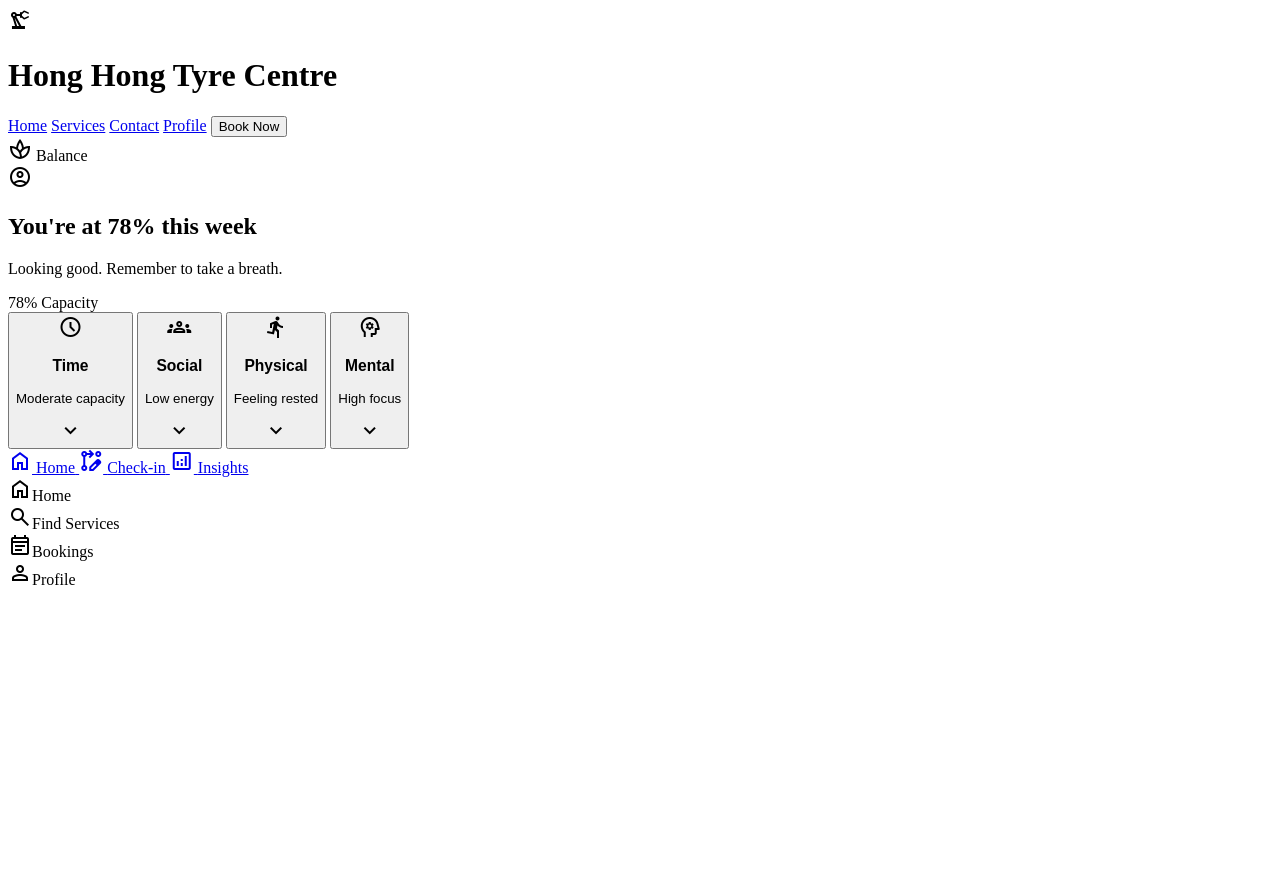
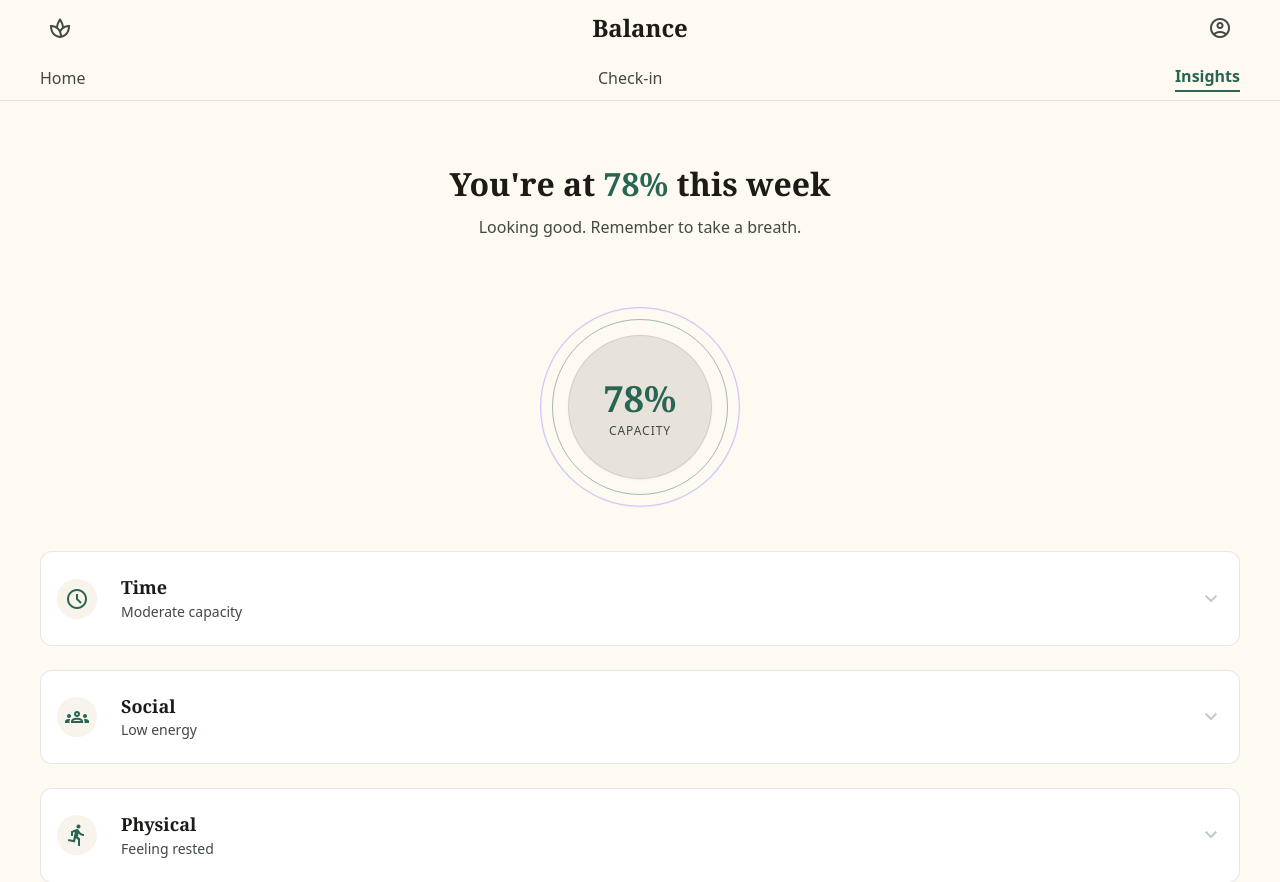
Before and after one commit to wilson-byte-vc/carry-stress-management, a Flask app: page / in a window 1280 px wide. Shown: the top 882 px of the page. Before the commit the page ends 585 px from the top, so only its background shows below. Run offline with Flask 3, Linux system fonts and the light colour scheme.

Commit message:
fixed the jinja2 template issue but the website still look crappy like bruh

```diff
--- a/templates/base.html
+++ b/templates/base.html
@@ -8,41 +8,45 @@
     <link href="https://fonts.googleapis.com/css2?family=Montserrat:wght@400;600;700;800&family=Inter:wght@400;500;600&display=swap" rel="stylesheet">
     <link href="https://fonts.googleapis.com/css2?family=Material+Symbols+Outlined:wght,FILL@100..700,0..1&display=block" rel="stylesheet">
 
-    <link rel="stylesheet" href="{{ url_for('static', filename='css/base.css') }}">
+    <link rel="stylesheet" href="{{ url_for('static', filename='css/style.css') }}">
     {% block styles %}{% endblock %}
 </head>
 
 <body>
     {% block topnav %}
-        <!-- Top navbar (same on every page) -->
-        <header class="topbar">
-            <div class="topbar-inner">
-                <div class="brand">
-                    <span class="material-symbols-outlined">precision_manufacturing</span>
-                    <h1>Hong Hong Tyre Centre</h1>
-                </div>
-                <nav class="top-nav">
-                    <a href="/">Home</a>
-                    <a href="/services">Services</a>
-                    <a href="https://wa.me/60193382970?text=Hi%20Hong%20Hong%20Tyre%20Centre%2C%20I%20have%20a%20question%20about%20my%20car." target="_blank">Contact</a>
-                    <a href="/profile">Profile</a>
-                    <button class="book-now-btn" onclick="window.location.href='/booking'">Book Now</button>
-                </nav>
-            </div>
-        </header>
+      <header class="site-header">
+        <div class="container">
+          <span class="material-symbols-outlined icon-btn" aria-label="Menu">spa</span>
+          <h1 class="text-headline-sm accent">Balance</h1>
+          <span class="material-symbols-outlined icon-btn" aria-label="Account">account_circle</span>
+        </div>
+
+        <nav class="nav-links container">
+          <a href="{{ url_for('home') }}">Home</a>
+          <a href="{{ url_for('checkin') }}">Check-in</a>
+          <a class="active" href="{{ url_for('insights') }}">Insights</a>
+        </nav>
+      </header>
     {% endblock %}
 
     <!-- Page unique content goes here -->
     {% block content %}{% endblock %}
 
     {% block bottom_nav %}
-        <!-- Bottom nav (same on every page) -->
-        <nav class="bottom-nav">
-            <div class="nav-item"><span class="material-symbols-outlined">home</span><span class="label">Home</span></div>
-            <div class="nav-item"><span class="material-symbols-outlined">search</span><span class="label">Find Services</span></div>
-            <div class="nav-item"><span class="material-symbols-outlined">event_note</span><span class="label">Bookings</span></div>
-            <div class="nav-item"><span class="material-symbols-outlined">person</span><span class="label">Profile</span></div>
-        </nav>
+      <nav class="bottom-nav">
+        <a class="bottom-nav-item" href="{{ url_for('home') }}">
+          <span class="material-symbols-outlined">home</span>
+          <span>Home</span>
+        </a>
+        <a class="bottom-nav-item active" href="{{ url_for('checkin') }}">
+          <span class="material-symbols-outlined">rebase_edit</span>
+          <span>Check-in</span>
+        </a>
+        <a class="bottom-nav-item" href="{{ url_for('insights') }}">
+          <span class="material-symbols-outlined">analytics</span>
+          <span>Insights</span>
+        </a>
+      </nav>
     {% endblock %}
 
     {% block footer %}
--- a/templates/home.html
+++ b/templates/home.html
@@ -5,15 +5,6 @@
 {% block body_class %}has-bottom-nav{% endblock %}
 
 {% block content %}
-<header class="site-header">
-  <div class="container">
-    <div class="brand">
-      <span class="material-symbols-outlined">spa</span>
-      <span class="text-headline-sm">Balance</span>
-    </div>
-    <span class="material-symbols-outlined icon-btn" aria-label="Account">account_circle</span>
-  </div>
-</header>
 
 <main class="container">
   <section class="hero">
@@ -76,18 +67,4 @@
   </section>
 </main>
 
-<nav class="bottom-nav">
-  <a class="bottom-nav-item active" href="{{ url_for('home') }}">
-    <span class="material-symbols-outlined">home</span>
-    <span>Home</span>
-  </a>
-  <a class="bottom-nav-item" href="{{ url_for('checkin') }}">
-    <span class="material-symbols-outlined">rebase_edit</span>
-    <span>Check-in</span>
-  </a>
-  <a class="bottom-nav-item" href="{{ url_for('insights') }}">
-    <span class="material-symbols-outlined">analytics</span>
-    <span>Insights</span>
-  </a>
-</nav>
 {% endblock %}
```
Also changed, not shown: templates/checkin.html (+1 -26 lines), templates/insights.html (+0 -12 lines).
